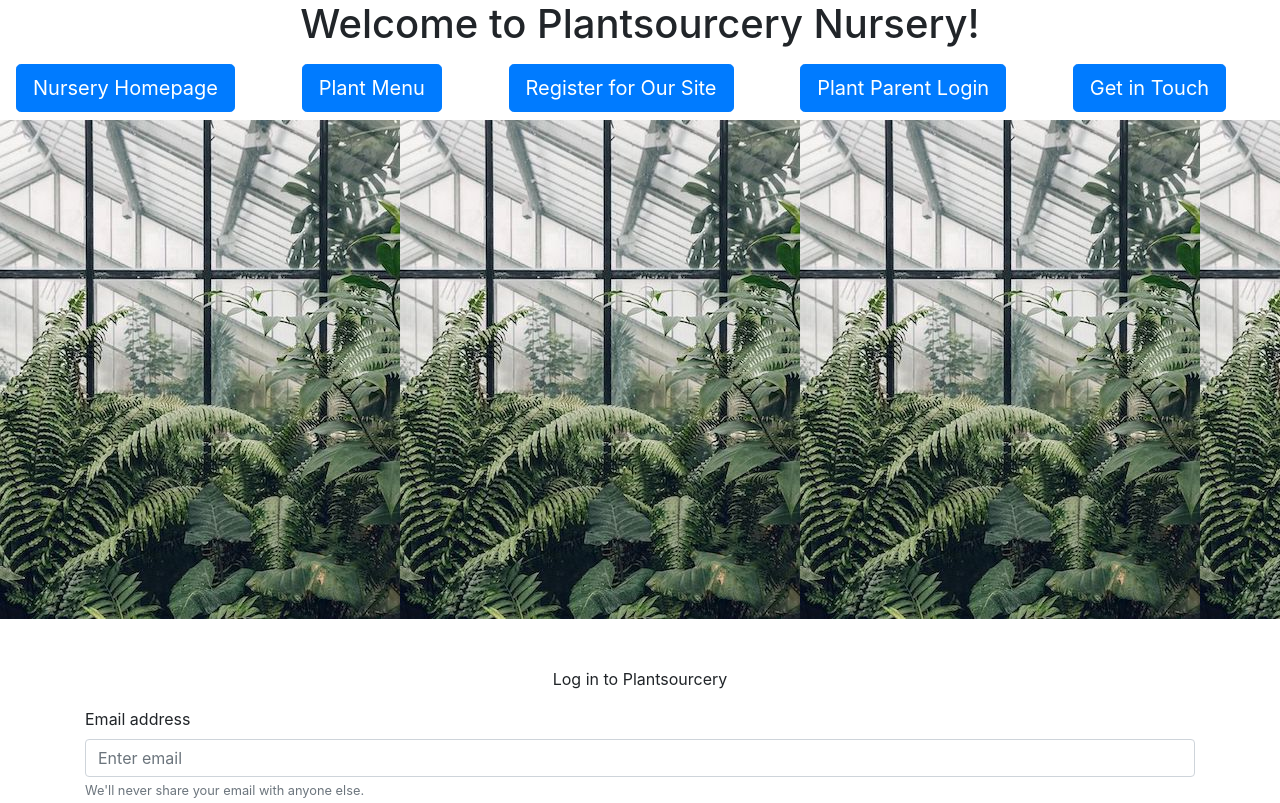
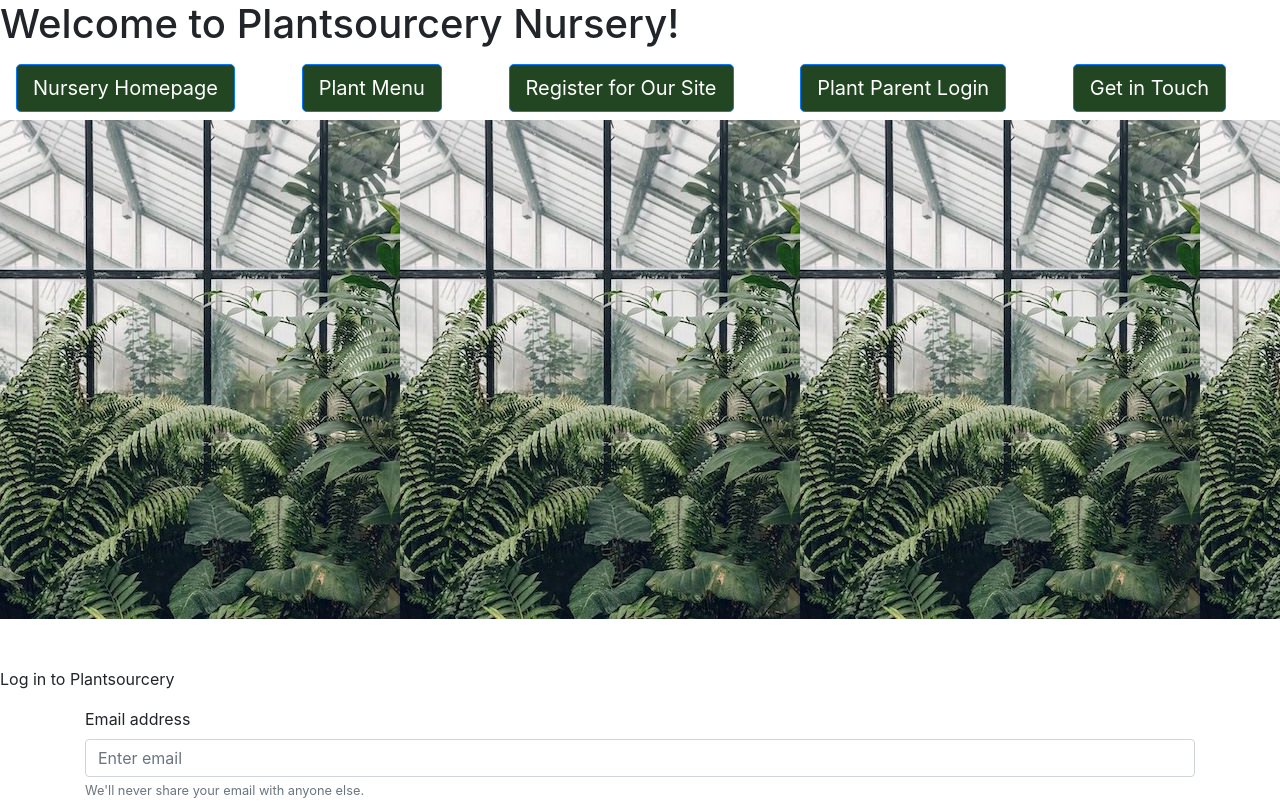
Before and after one commit to dl86644n/Plant-Nursery, a plain HTML site: page login.html in a window 1280 px wide. Shown: the top 803 px of the page. Drawn offline with nearby package versions, Linux system fonts and the light colour scheme.

Commit message:
changes to main.css

```diff
--- a/css/main.css
+++ b/css/main.css
@@ -31,21 +31,6 @@
   .card button:hover {
     opacity: 0.7;
   }
-<<<<<<< HEAD
-
-  /* table, th, td {
-    border: 1px solid black;
-  } */
-  .btn-primary, .btn-primary:hover, .btn-primary:active, .btn-primary:visited {
-    background-color: #234622;
-}
-header {
-    text-align: center;
-}
-#login {
-    text-align: center;
-=======
   .btn-primary, .btn-primary:hover, .btn-primary:active, .btn-primary:visited {
     background-color: #234622 !important;
->>>>>>> productBranch
 }
```
